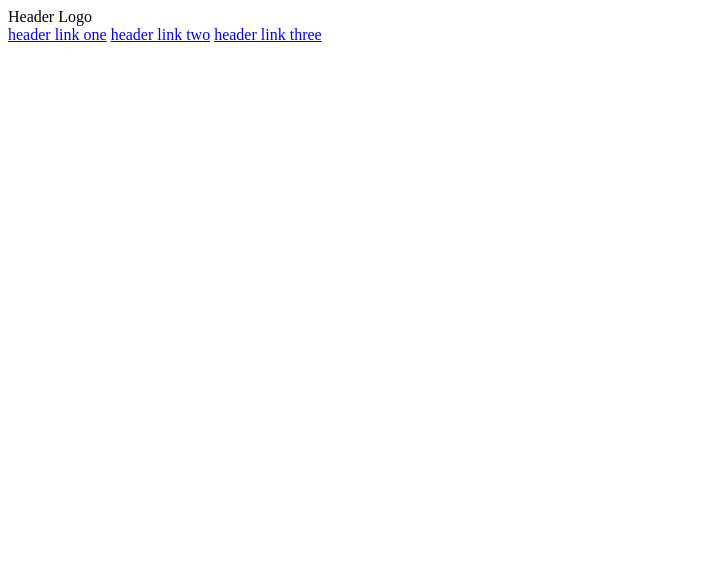
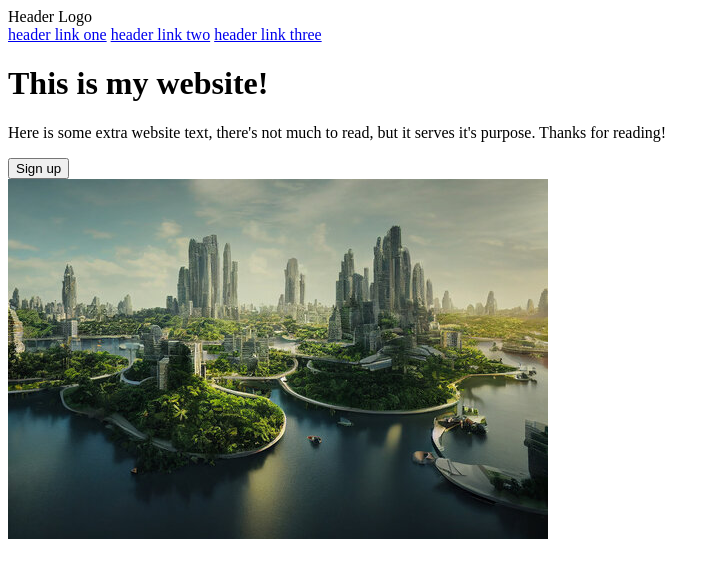
Before and after one commit to RSKonkle/odin-landing-page, a plain HTML site: page index.html in a window 1280 px wide. Shown: the whole page, without its empty margins (0-720 px from the left). Drawn offline with Linux system fonts and the light colour scheme.

Commit message:
Append section 1 with html content, text, image

```diff
--- a/index.html
+++ b/index.html
@@ -15,6 +15,16 @@
                 <a href="#">header link three</a>
             </div>
         </div>
+        <div class="section-1-content">
+            <div class="s1c-left">
+                <h1>This is my website!</h1>
+                <p>Here is some extra website text, there's not much to read,
+                   but it serves it's purpose. Thanks for reading!
+                </p>
+                <button>Sign up</button>
+            </div>
+            <img src="./images/utopia.jpg" alt="Utopian city of skyscrapers and greenery."/>
+        </div>
     </div>
 </body>
 </html>
```
Also changed, not shown: images/utopia.jpg (added).
